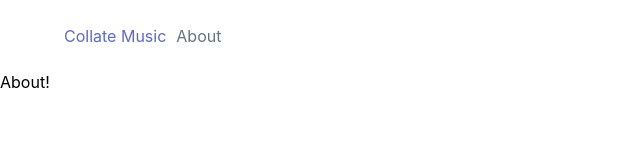
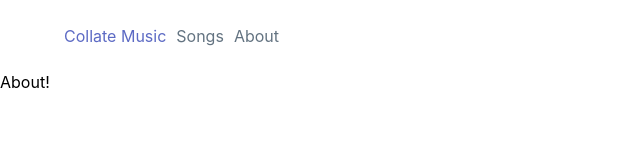
Before and after one commit to nonissue/collate-web, a Next.js app: page /about in a window 1280 px wide. Shown: the top 160 px of the page, without its empty margins (0-640 px from the left). Built offline with nearby package versions, Linux system fonts and the light colour scheme.

Commit message:
refactoring songs pages route to fix 404

```diff
--- a/components/Nav.js
+++ b/components/Nav.js
@@ -9,6 +9,11 @@ const Nav = () => (
         <li className={styles.logo}>
           <Link href="/">
             <a>Collate Music</a>
+          </Link>
+        </li>
+        <li>
+          <Link href="/songs">
+            <a>Songs</a>
           </Link>
         </li>
         <li>
--- a/components/Song.js
+++ b/components/Song.js
@@ -4,7 +4,7 @@ import styles from './Song.module.css';
 
 const Song = ({ title, artist, album, id }) => (
   <div className={styles.wrapper}>
-    <Link href={`/songs/?id=$${id}`} as={`/songs/${id}`}>
+    <Link href={`/songs/[${id}]`} as={`/songs/${id}`}>
       <a>
         <div className={styles.item}>
           <div>
--- a/pages/songlist.js
+++ b/pages/songlist.js
@@ -1,6 +1,6 @@
 import React, { useReducer } from 'react';
 import { ViewMajorMonotone, SortMinor } from '@shopify/polaris-icons';
-import styles from './songs.module.css';
+import styles from './songlist.module.css';
 import Song from '../components/Song';
 import Select from '../components/Select';
 import { songs } from '../mocks/songs';
--- a/pages/songs/[id].js
+++ b/pages/songs/[id]/index.js
@@ -1,6 +1,6 @@
 import React from 'react';
 import { useRouter } from 'next/router';
-import { songs } from '../../mocks/songs';
+import { songs } from '../../../mocks/songs';
 
 export default function Song() {
   const router = useRouter();
```
Also changed, not shown: pages/songlist.module.css (renamed from pages/songs.module.css).
